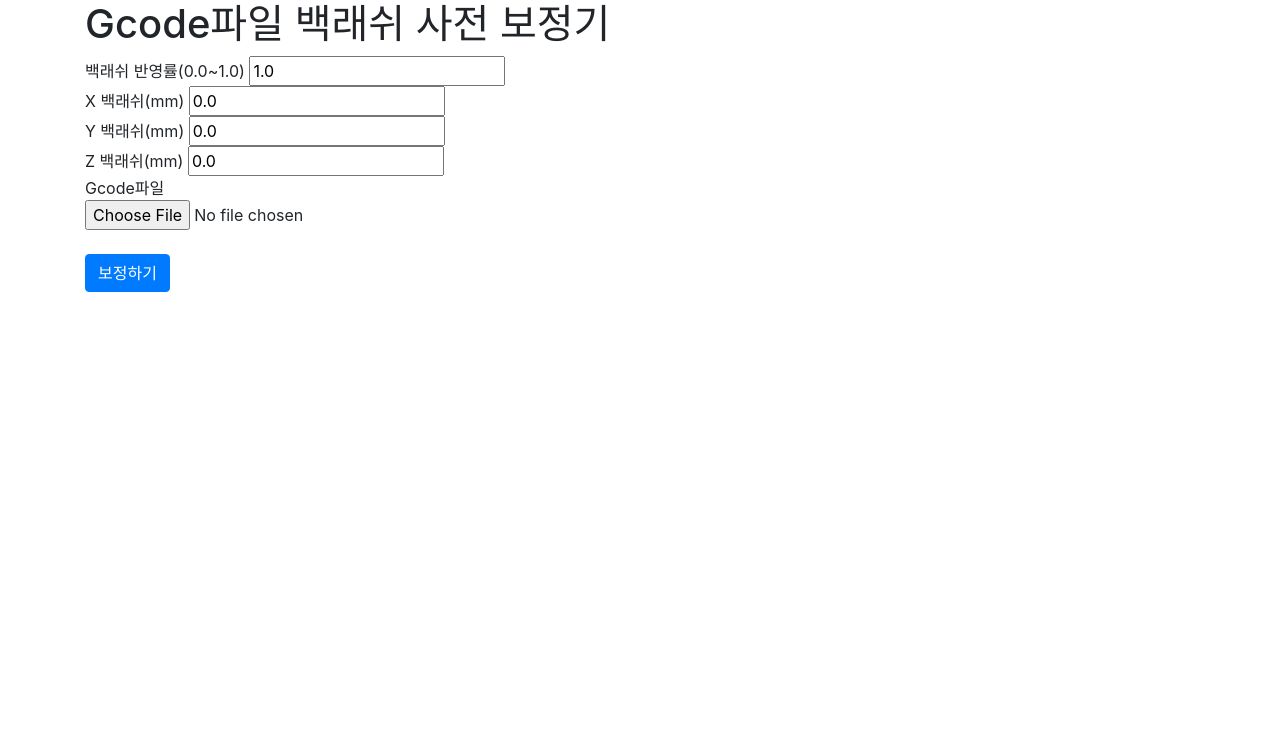
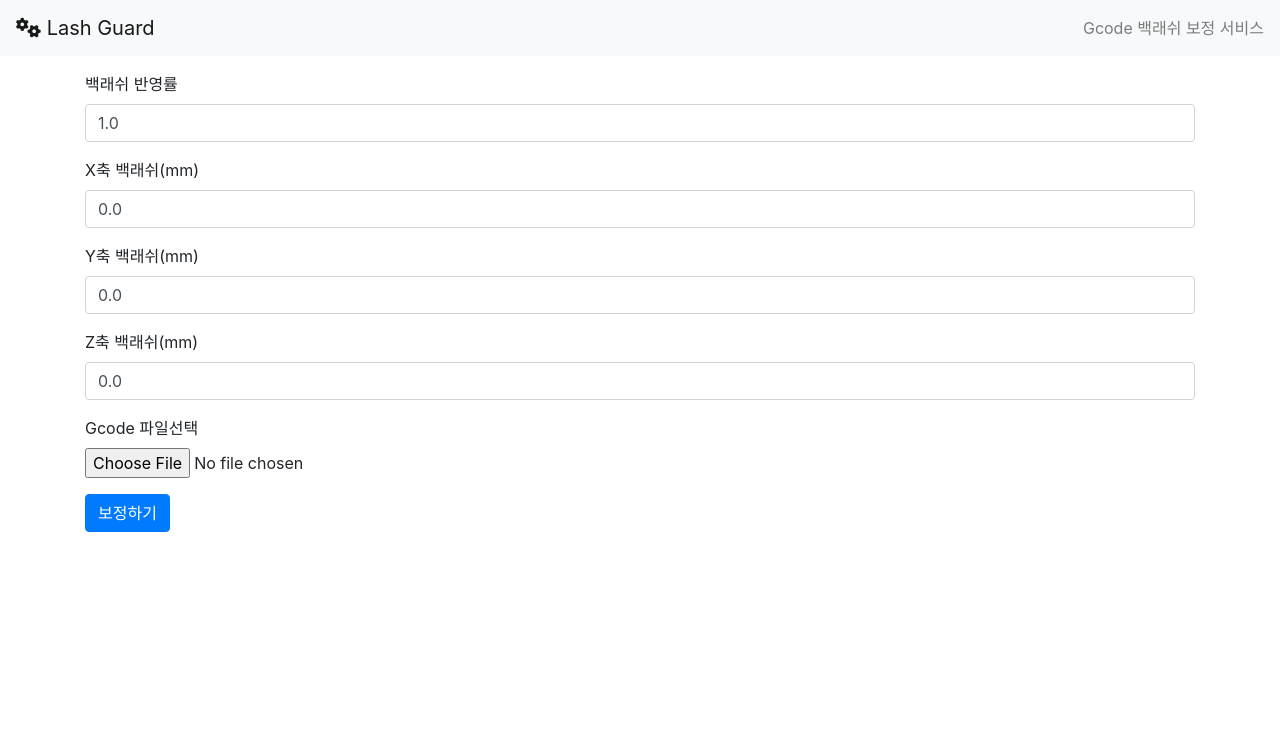
Before and after one commit to sng2c/lash_guard, a Flask app: page / in a window 1280 px wide. Shown: the top 731 px of the page. Before the commit the page ends 292 px from the top, so only its background shows below. Run offline with Flask 2, Linux system fonts and the light colour scheme; some libraries are stand-ins or nearby versions.

Commit message:
update UI

```diff
--- a/app/main.py
+++ b/app/main.py
@@ -2,7 +2,11 @@ from flask import Flask
 from flask import render_template, request, stream_with_context, Response
 
 from backlash import *
+
+
+
 app = Flask(__name__)
+# app.config['TEMPLATES_AUTO_RELOAD'] = True
 
 
 @app.route('/')
--- a/app/templates/base.html
+++ b/app/templates/base.html
@@ -1,21 +1,65 @@
 <!doctype html>
 <html lang="en">
 <head>
+    <!-- Global site tag (gtag.js) - Google Analytics -->
+    <script async src="https://www.googletagmanager.com/gtag/js?id=UA-113980042-3"></script>
+    <script>
+        window.dataLayer = window.dataLayer || [];
+
+        function gtag() {
+            dataLayer.push(arguments);
+        }
+
+        gtag('js', new Date());
+
+        gtag('config', 'UA-113980042-3');
+    </script>
+
     <!-- Required meta tags -->
     <meta charset="utf-8">
     <meta name="viewport" content="width=device-width, initial-scale=1, shrink-to-fit=no">
 
     <!-- Bootstrap CSS -->
-    <link rel="stylesheet" href="https://stackpath.bootstrapcdn.com/bootstrap/4.5.0/css/bootstrap.min.css" integrity="sha384-9aIt2nRpC12Uk9gS9baDl411NQApFmC26EwAOH8WgZl5MYYxFfc+NcPb1dKGj7Sk" crossorigin="anonymous">
+    <link rel="stylesheet" href="https://stackpath.bootstrapcdn.com/bootstrap/4.5.0/css/bootstrap.min.css"
+          integrity="sha384-9aIt2nRpC12Uk9gS9baDl411NQApFmC26EwAOH8WgZl5MYYxFfc+NcPb1dKGj7Sk" crossorigin="anonymous">
+
+    <script src="https://kit.fontawesome.com/3468ee1f99.js" crossorigin="anonymous"></script>
 
     <title>{% block title %}{% endblock %}</title>
+
+    <style>
+        /* Show it is fixed to the top */
+        body {
+            min-height: 75rem;
+            padding-top: 4.5rem;
+        }
+    </style>
+
+
 </head>
 <body>
+<!-- Image and text -->
+<nav class="navbar navbar-light bg-light fixed-top ">
+    <a class="navbar-brand" href="#">
+        <i class="fas fa-cogs"></i>
+        Lash Guard
+    </a>
+    <span class="navbar-text">Gcode 백래쉬 보정 서비스</span>
+</nav>
+<div class="container">
+
     {% block body %}{% endblock %}
+</div>
 <!-- Optional JavaScript -->
 <!-- jQuery first, then Popper.js, then Bootstrap JS -->
-    <script src="https://code.jquery.com/jquery-3.5.1.slim.min.js" integrity="sha384-DfXdz2htPH0lsSSs5nCTpuj/zy4C+OGpamoFVy38MVBnE+IbbVYUew+OrCXaRkfj" crossorigin="anonymous"></script>
-    <script src="https://cdn.jsdelivr.net/npm/popper.js@1.16.0/dist/umd/popper.min.js" integrity="sha384-Q6E9RHvbIyZFJoft+2mJbHaEWldlvI9IOYy5n3zV9zzTtmI3UksdQRVvoxMfooAo" crossorigin="anonymous"></script>
-    <script src="https://stackpath.bootstrapcdn.com/bootstrap/4.5.0/js/bootstrap.min.js" integrity="sha384-OgVRvuATP1z7JjHLkuOU7Xw704+h835Lr+6QL9UvYjZE3Ipu6Tp75j7Bh/kR0JKI" crossorigin="anonymous"></script>
+<script src="https://code.jquery.com/jquery-3.5.1.slim.min.js"
+        integrity="sha384-DfXdz2htPH0lsSSs5nCTpuj/zy4C+OGpamoFVy38MVBnE+IbbVYUew+OrCXaRkfj"
+        crossorigin="anonymous"></script>
+<script src="https://cdn.jsdelivr.net/npm/popper.js@1.16.0/dist/umd/popper.min.js"
+        integrity="sha384-Q6E9RHvbIyZFJoft+2mJbHaEWldlvI9IOYy5n3zV9zzTtmI3UksdQRVvoxMfooAo"
+        crossorigin="anonymous"></script>
+<script src="https://stackpath.bootstrapcdn.com/bootstrap/4.5.0/js/bootstrap.min.js"
+        integrity="sha384-OgVRvuATP1z7JjHLkuOU7Xw704+h835Lr+6QL9UvYjZE3Ipu6Tp75j7Bh/kR0JKI"
+        crossorigin="anonymous"></script>
 </body>
 </html>
--- a/app/templates/index.html
+++ b/app/templates/index.html
@@ -3,15 +3,64 @@
 
 
 {% block body %}
-    <div class="container">
-        <h1>Gcode파일 백래쉬 사전 보정기</h1>
-        <form action="compensate" method="post" enctype="multipart/form-data">
-            백래쉬 반영률(0.0~1.0) <input type="text" name="correction" value="1.0"><br>
-            X 백래쉬(mm) <input type="text" name="x_dist" value="0.0"><br>
-            Y 백래쉬(mm) <input type="text" name="y_dist" value="0.0"><br>
-            Z 백래쉬(mm) <input type="text" name="z_dist" value="0.0"><br>
-            Gcode파일 <input type="file" name="gcode" class="form-control-file"><br>
-            <button class="btn btn-primary" type="submit">보정하기</button>
-        </form>
-    </div>
+
+    <form action="compensate" method="post" enctype="multipart/form-data">
+        <div class="form-group">
+            <label for="inputCorrection">백래쉬 반영률</label>
+            <input type="text" id="inputCorrection" class="form-control" aria-describedby="correctionHelpBlock"
+                   name="correction"
+                   value="1.0"
+                   placeholder="1.0"
+            >
+{#            <small id="correctionHelpBlock" class="form-text text-muted">#}
+{#                백래쉬 반영률#}
+{#            </small>#}
+        </div>
+
+        <div class="form-group">
+            <label for="inputX">X축 백래쉬(mm)</label>
+            <input type="text" id="inputX" class="form-control" aria-describedby="xHelpBlock"
+                   name="x_dist" value="0.0"
+                   placeholder="0.0"
+            >
+{#            <small id="xHelpBlock" class="form-text text-muted">#}
+{#                X축 백래쉬#}
+{#            </small>#}
+        </div>
+
+        <div class="form-group">
+            <label for="inputY">Y축 백래쉬(mm)</label>
+            <input type="text" id="inputY" class="form-control" aria-describedby="yHelpBlock"
+                   name="y_dist" value="0.0"
+                   placeholder="0.0"
+            >
+{#            <small id="yHelpBlock" class="form-text text-muted">#}
+{#                Y축 백래쉬#}
+{#            </small>#}
+        </div>
+
+        <div class="form-group">
+            <label for="inputZ">Z축 백래쉬(mm)</label>
+            <input type="text" id="inputZ" class="form-control" aria-describedby="zHelpBlock"
+                   name="z_dist" value="0.0"
+                   placeholder="0.0"
+            >
+{#            <small id="zHelpBlock" class="form-text text-muted">#}
+{#                Z축 백래쉬#}
+{#            </small>#}
+        </div>
+
+        <div class="form-group">
+            <label for="inputGcode">Gcode 파일선택</label>
+            <input type="file" id="inputGcode" aria-describedby="gcodeHelpBlock"
+                   name="gcode" class="form-control-file">
+{#            <small id="gcodeHelpBlock" class="form-text text-muted">#}
+{#                Gcode 파일의 선택#}
+{#            </small>#}
+        </div>
+
+
+        <button class="btn btn-primary" type="submit">보정하기</button>
+    </form>
+
 {% endblock %}
```
Lines whose indentation alone changed are shown as unchanged.
